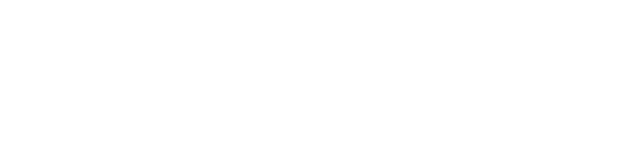
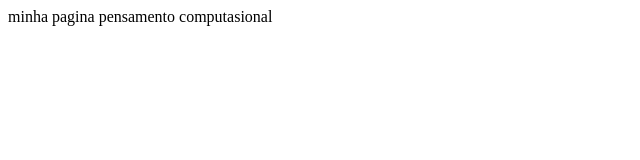
Before and after one commit to RdOliveira1/paginaweb-chiarelli-1c, a plain HTML site: page index.html in a window 1280 px wide. Shown: the whole page, without its empty margins (0-640 px from the left). Drawn offline with Linux system fonts and the light colour scheme.

Commit message:
criando arquivo css

```diff
--- a/index.html
+++ b/index.html
@@ -7,6 +7,6 @@
     <title>Document</title>
 </head>
 <body>
-
+    minha pagina pensamento computasional
 </body>
 </html>
```
Also changed, not shown: style.css (added).
